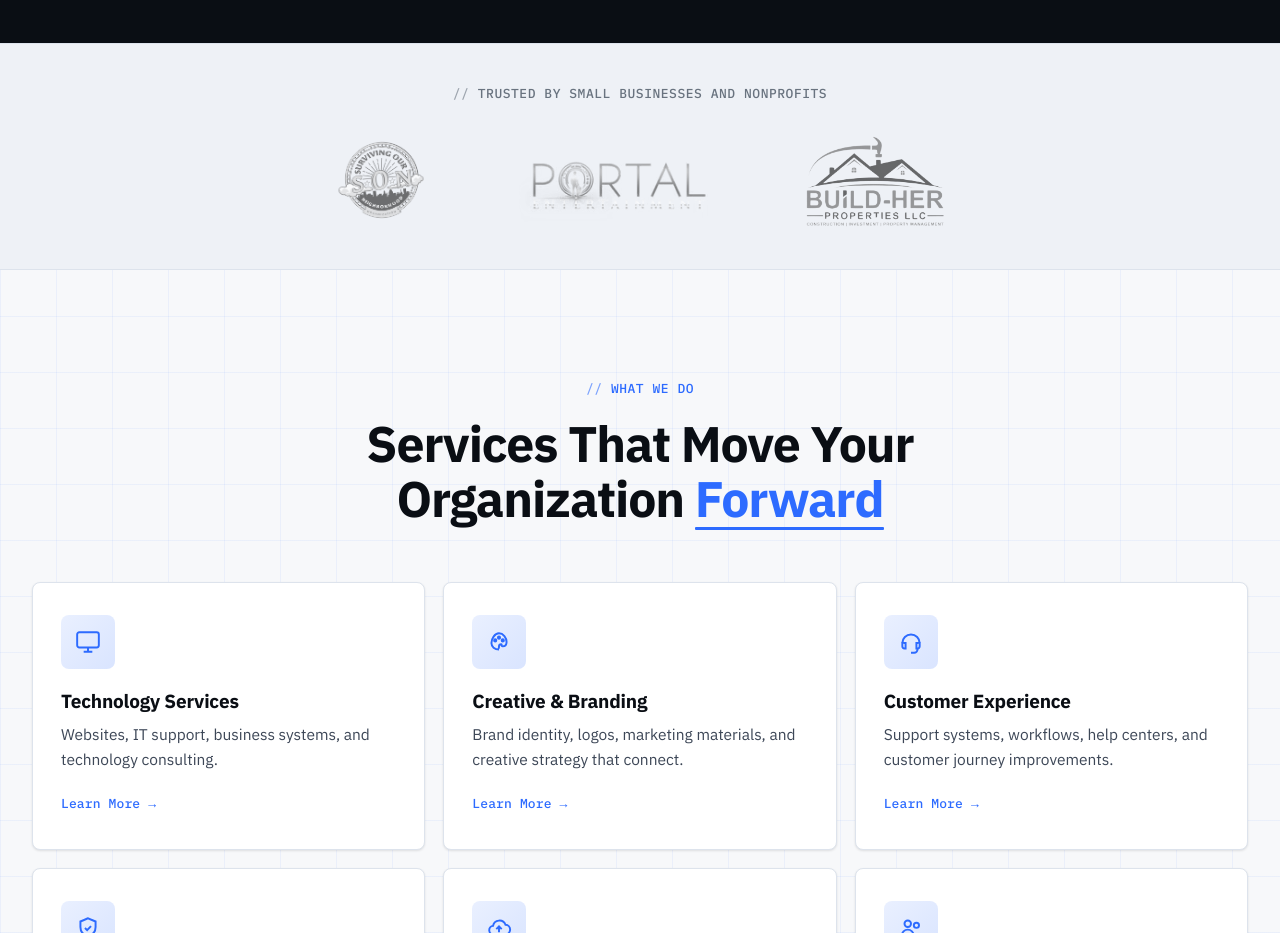
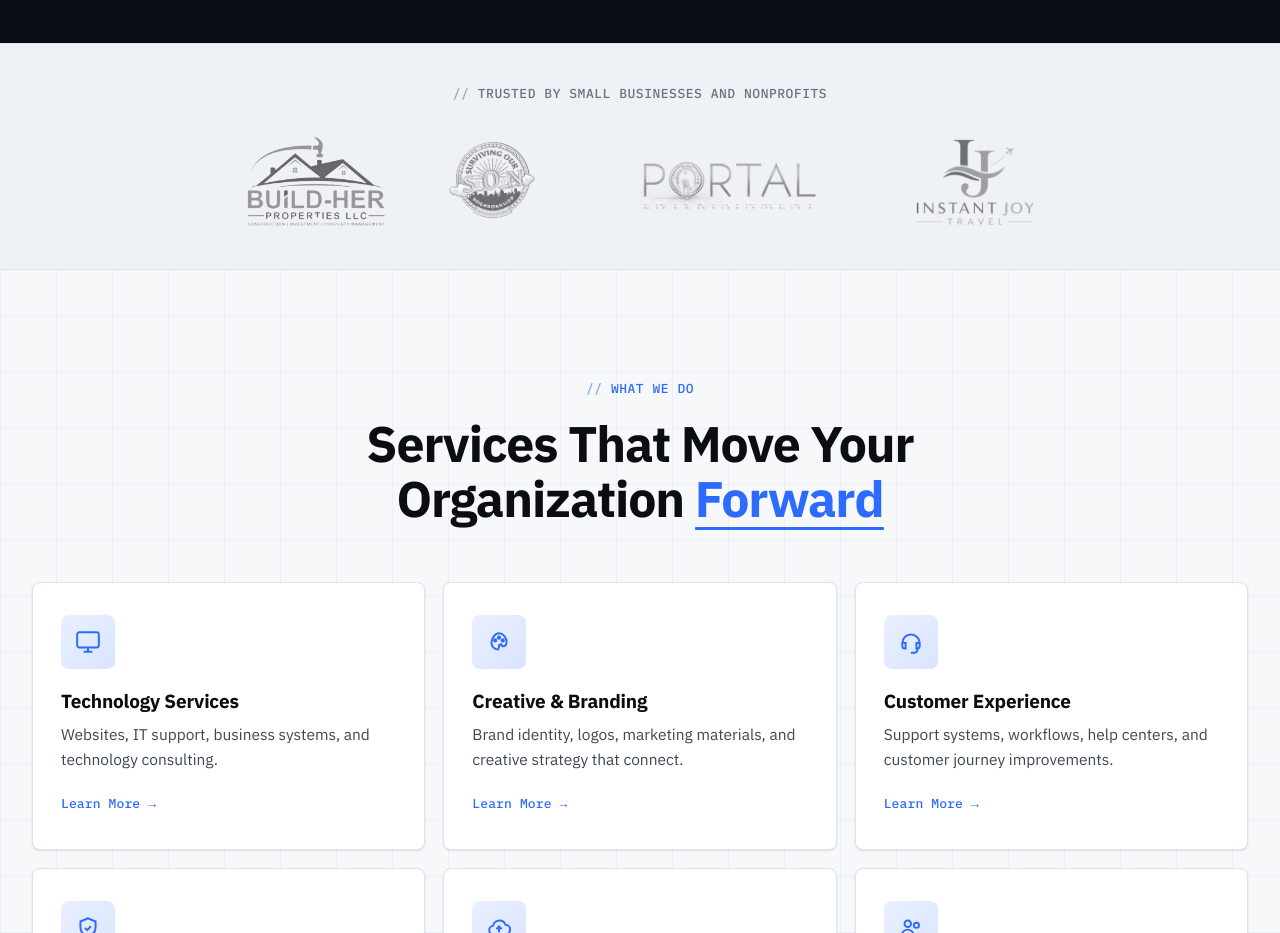
Before and after one commit to thrtn85/thrtn85.github.io, an Eleventy site: page src/index.njk in a window 1280 px wide. Shown: the part 860-1793 px from the top of the page. Built offline with nearby package versions, Linux system fonts and the light colour scheme; Eleventy itself is replaced by a stand-in of ours; files that its build step writes are made by us from their sources.

Commit message:
feat(home): add IJT logo, reorder trust strip, pin Node for Pages
- Add IJT client logo to the homepage trust strip
- Move Build Her Properties to the first position in the logo row
- Add .nvmrc (22.16.0) matching the Cloudflare Pages NODE_VERSION

```diff
--- a/src/index.njk
+++ b/src/index.njk
@@ -47,13 +47,16 @@ brandHref: "#top"
     <p class="eyebrow">Trusted by small businesses and nonprofits</p>
     <div class="logo-row">
       <span class="logo-item">
+        <img src="assets/images/bhp_logo.png" alt="Build Her Properties LLC" loading="lazy" />
+      </span>
+      <span class="logo-item">
         <img src="assets/images/son_logo.webp" alt="Surviving Our Neighborhood Organization" loading="lazy" />
       </span>
       <span class="logo-item">
         <img src="assets/images/portal_logo.avif" alt="Portal Entertainment Productions" loading="lazy" />
       </span>
       <span class="logo-item">
-        <img src="assets/images/bhp_logo.png" alt="Build Her Properties LLC" loading="lazy" />
+        <img src="assets/images/ijt_logo.png" alt="IJT" loading="lazy" />
       </span>
     </div>
   </div>
```
Also changed, not shown: assets/images/ijt_logo.png (added), 1 other file.
